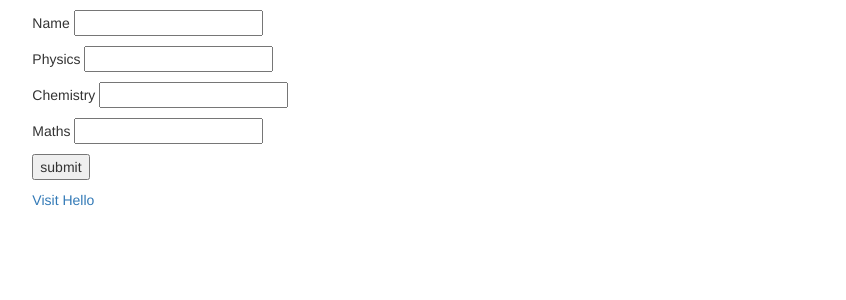
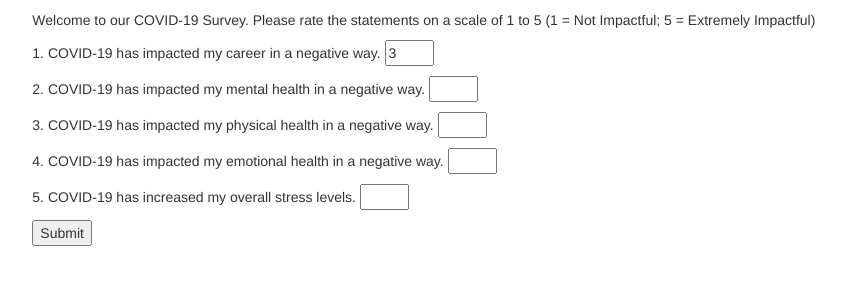
Before and after one commit to atrobman/NetApps_Final, a Flask app: template templates/survey.html in a window 1280 px wide. Shown: the part 60-360 px from the top of the page, without its empty margins (186-1032 px from the left). Run offline with Flask 2, Linux system fonts and the light colour scheme; the template is opened without the code that fills it, so the values that code supplies are empty; some libraries are stand-ins or nearby versions.

Commit message:
Survey & Login

```diff
--- a/templates/survey.html
+++ b/templates/survey.html
@@ -18,13 +18,14 @@
         </header>
         <main>
           <form action = "http://localhost:5000/result" method = "POST">
-            <p>Name <input type = "text" name = "Name" /></p>
-            <p>Physics <input type = "text" name = "Physics" /></p>
-            <p>Chemistry <input type = "text" name = "chemistry" /></p>
-            <p>Maths <input type ="text" name = "Mathematics" /></p>
-            <p><input type = "submit" value = "submit" /></p>
+            <p>Welcome to our COVID-19 Survey. Please rate the statements on a scale of 1 to 5 (1 = Not Impactful; 5 = Extremely Impactful)</p>
+            <p>1. COVID-19 has impacted my career in a negative way. <input type = "number" min="1" max ="5" value="3" name = "Q1" required/></p>
+            <p>2. COVID-19 has impacted my mental health in a negative way. <input type = "number" min="1" max ="5" name = "Q2" required/></p>
+            <p>3. COVID-19 has impacted my physical health in a negative way. <input type = "number" min="1" max ="5" name = "Q3" required/></p>
+            <p>4. COVID-19 has impacted my emotional health in a negative way. <input type = "number" min="1" max ="5" name = "Q4" required/></p>
+            <p>5. COVID-19 has increased my overall stress levels. <input type = "number" min="1" max ="5" name = "Q5" required/></p>
+            <p><input type = "submit" value = "Submit" /></p>
          </form>
-          <a href="localhost:5000/hello">Visit Hello</a>
         </main>
   </body>
 </html>
```
Also changed, not shown: client.py (+7 -1 lines), templates/login.html (added, +27 -0 lines).
